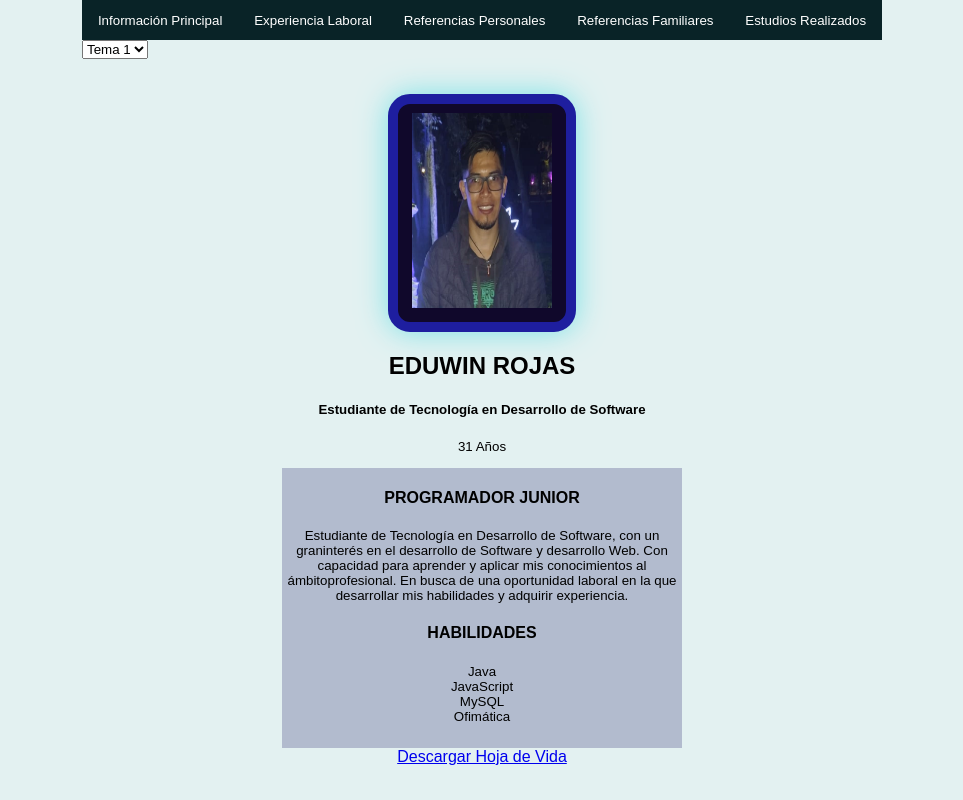
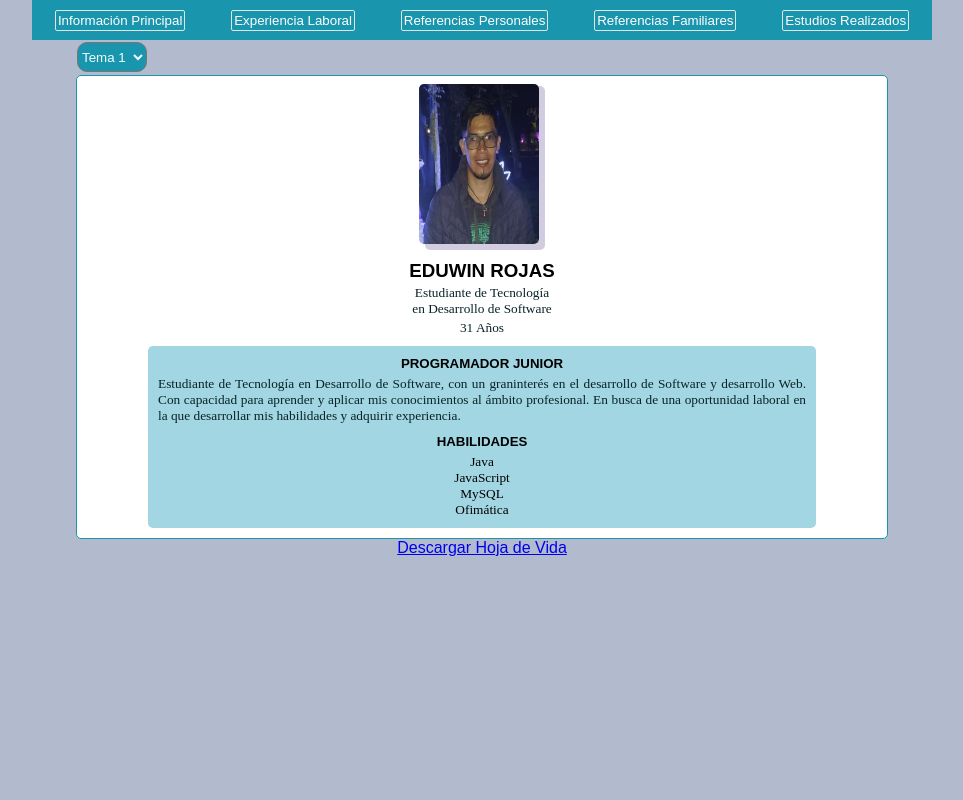
Before and after one commit to enrojass04/Cantera1-Sofka-HTML-CSS-JS, a plain HTML site: page index.html in a window 1280 px wide. Shown: the whole page, without its empty margins (158-1121 px from the left). Drawn offline with Linux system fonts and the light colour scheme.

Commit message:
version2

```diff
--- a/estilo.css
+++ b/estilo.css
@@ -1,64 +1,51 @@
-.body {
-    font-family: Arial, Helvetica, sans-serif;
-    background: #e3f1f1;
-    width: 100%;
-    max-width: 800px;
-    margin: auto;
-    height: 600px;
-}
-
-.estilo{
-    background-color: #b2bbce;
-    max-width: 600px;
-    margin: 0 auto;
-    height: 280px;
-}
-
-.estilo1{
-    background-color: blue;
-}
-
-.estilo2{
-    background-color: #facfad;
+* {
+    margin: 0;
+    padding: 0;
 }
 
 body {
     font-family: Arial, Helvetica, sans-serif;
-    background: #e3f1f1;
-    width: 100%;
-    max-width: 800px;
+    background: #b2bbce;
+    width: 900px;
+    max-width: 90%;
     margin: auto;
     height: 600px;
+    max-width: 90%;
 }
 
 main {
-    padding-top: 35px;
+    background-color: white;
     display: flex;
     flex-direction: column;
     align-items: center;
     text-align: center;
-    max-width: 400px;
     margin: 0 auto;
-    max-height: 750px;
+    max-width: 90%;
+    max-height: 95%;
+    justify-content: center;
+    margin-top: 3px;
+    border: 1px solid #1995AD;
+    border-radius: 5px;
+}
+
+footer a {
+    display: flex;
+    justify-content: space-around;
 
 }
 
 p {
     font-size: smaller;
-}
-
-footer {
-    align-items: center;
-    text-align: center;
+    color: #092327;
+    font-family: 'Times New Roman';
 }
 
 .nav {
     list-style: none;
     padding: 0;
-    background: #092327;
+    background: #1995AD;
     width: 100%;
     height: 40px;
-    /* max-width: 800px; */
     margin: auto;
     font-size: smaller;
     display: flex;
@@ -66,7 +53,122 @@ footer {
     align-items: center;
 }
 
-#content {
+.nav li a {
+    text-decoration: none;
+    color: white;
+    padding: 2px;
+    display: block;
+    border: 1px solid #dfe6e0;
+    border-radius: 2px;
+}
+
+.nav li a:active {
+    color: black;
+}
+
+.nav li a:hover {
+    background:#808080;
+}
+
+.nav li {
+    display: inline-block;
+    text-align: center;
+}
+
+.foto {
+    border: 10px #20cf43;
+    border-radius: 5px;
+    margin-top: 10px;
+    padding-top: 4px;
+    float: left;
+    background-color: #d2cce1;
+    margin: 10px 0 0 5px
+}
+
+.foto img {
+    border-radius: 5px;
+    display:block;
+    position:relative;
+    background-color:#fff;
+    margin:-6px 6px 6px -6px
+  }
+
+.informacion {
+    /* background-color: #b2bbce; */
+    border-radius: 5px;
+    margin-top: 10px;
+    width: 80%;
+}
+
+.informacion p {
+    margin-top: 3px;
+}
+
+.datos p {
+    margin-top: 5px;
+    text-align: justify;
+}
+
+.datos p {
+    text-align: justify;
+}
+
+.habilidades {
+    margin-top: 10px;
+}
+
+.habilidades p {
+    margin-top: 5px;
+}
+
+.habilidades ul {
+    margin-top: 5px;
+    padding: auto;
+    list-style-type: none;
+    font-size: smaller;
+    padding-left: 0px;
+    font-family: 'Times New Roman';
+}
+
+#tema2 {
+    background-color: #A1D6E2;
+    border-radius: 5px;
+    margin-top: 10px;
+    margin-bottom: 10px;
+    padding-left: 10px;
+    padding-right: 10px;
+    padding-bottom: 10px;
+    width: 80%;
+}
+
+#tema2 h5, h4{
+    margin-top: 10px;
+}
+
+
+
+#fondo {
+    background-color: #1995AD;
+    color: azure;
+    border-radius: 10px;
+    width: 70px;
+    height: 30px;
+    margin-top: 2px;
+    margin-left: 5%;
+}
+
+/* .perfil {
+    background-color: #b2bbce;
+    border-radius: 5px;
+    margin-top: 10px;
+    margin-bottom: 5px;
+    padding-left: 10px;
+    padding-right: 10px;
+    width: 80%;
+} */
+
+
+/* #content {
     column-count:2;
     background: white;
     border-radius: 10px;
@@ -79,43 +181,28 @@ footer {
     margin-left: 10px;
     margin-right: 10px;
     text-align:justify;
+} */
+
+
+
+
+/* .nuevoEstilo1 {
+    background-color: rgb(30, 26, 26);
+    color: white;
 }
 
-.nav li a {
-    text-decoration: none;
+.nuevoEstilo1 .principal {
+    background-color:black;
+    box-shadow: 4px 6px 8px rgb(253, 253, 253);
+    font-weight: 600;
+    text-shadow: 1px 1px 8px rgb(255, 255, 255);
     color: white;
-    padding: 2px;
-    display: block;
 }
 
-.nav li {
-    display: inline-block;
-    text-align: center;
-}
-
-.nav li a:hover {
-    background: #ef8354;
-}
-
-.skills {
-    list-style-type: none;
-    font-size: smaller;
-    padding-left: 0px;
-}
-
-.task {
-    list-style-type: none;
-    padding: 0;
-    font-size: smaller;
-}
-
-#foto {
-    text-align: center;
-    width: 150px;
-    height: 200px;
-    border: 10px solid rgb(30, 30, 159);
-    border-radius: 22px;
-    background-color: #10082b;
-    padding: 9px;
-    box-shadow: 0px 0px 30px rgb(123, 226, 230);
-}
+.nuevoEstilo2 .principal {
+    background-color:rgb(222, 25, 25);
+    box-shadow: 4px 6px 8px rgb(253, 253, 253);
+    font-weight: 600;
+    text-shadow: 1px 1px 8px rgb(255, 255, 255);
+    color: white;
+} */
--- a/index.html
+++ b/index.html
@@ -23,37 +23,38 @@
 <body id="body" onload="cargarColor()">
 
     <select name="fondo" id="fondo" onchange="cambiarFondo(this)">
-        <option value="#d4d4d4">Tema 1</option>
-        <option value="#1ABC9C">Tema 2</option>
-        <option value="#facfad">Tema 3</option>
+        <option value="#A1D6E2">Tema 1</option>
+        <option value="#BCBABE">Tema 2</option>
+        <option value="#F1F1F2">Tema 3</option>
     </select>
 
     <main>
-        <section id="foto">
-            <img src="imagen.png" alt="Foto" width="140" height="195">
+        <section class="foto">
+            <img src="imagen.png" alt="Foto" width="120" height="160">
         </section>
-        <section>
-            <h1>EDUWIN ROJAS</h1>
-            <h5>Estudiante de Tecnología en Desarrollo de Software</h5>
+
+        <section class="informacion">
+            <h3>EDUWIN ROJAS</h3>
+            <p>Estudiante de Tecnología <br>
+            en Desarrollo de Software</p>
             <p>31 Años</p>
         </section>
 
-        <section class="estilo">
+        <section id="tema2" class="perfil">
             <section>
-                <article>
-                    <h4>PROGRAMADOR JUNIOR</h4>
-                    <p id="par1">Estudiante de Tecnología en Desarrollo de Software, con un graninterés en el desarrollo
-                        de
-                        Software y
-                        desarrollo Web. Con capacidad para aprender y aplicar mis conocimientos al ámbitoprofesional. En
-                        busca de una oportunidad laboral en la que desarrollar mis habilidades y adquirir experiencia.
+                <article class="datos">
+                    <h5>PROGRAMADOR JUNIOR</h5>
+                    <p>Estudiante de Tecnología en Desarrollo de Software, con un graninterés en el desarrollo
+                        de Software y desarrollo Web. Con capacidad para aprender y aplicar mis conocimientos
+                        al ámbito profesional. En busca de una oportunidad laboral en la que desarrollar mis
+                        habilidades y adquirir experiencia.
                     </p>
                 </article>
             </section>
             <section>
-                <article>
-                    <h4>HABILIDADES</h4>
-                    <ul class="skills">
+                <article class="habilidades">
+                    <h5>HABILIDADES</h5>
+                    <ul>
                         <li> Java </li>
                         <li> JavaScript </li>
                         <li> MySQL </li>
--- a/js/index.js
+++ b/js/index.js
@@ -1,22 +1,35 @@
-const parrafo1 = document.querySelector("#par1");
-console.log(parrafo1);
-
-
-const cambiarColor = (id) => {
-    let element = document.querySelector(`.${id}`);
-    element.classList.add("estilo2");
-}
-
 const cambiarFondo = (id) => {
     let element = document.getElementById("body");
     element.style.backgroundColor = id.value;
     localStorage.setItem('color', id.value);
+
+    /* let element2 = document.getElementById("tema1");
+    element2.style.backgroundColor = id.value;
+    localStorage.setItem('color', id.value); */
+
+    let element3 = document.getElementById("tema2");
+    element3.style.backgroundColor = id.value;
+    localStorage.setItem('color', id.value);
 }
 
+
+
 const cargarColor = () => {
-    const color = localStorage.getItem("color");
-    if (color) {
+    const color1 = localStorage.getItem("color");
+    if (color1) {
         let element = document.getElementById("body");
-        element.style.backgroundColor = color;
+        element.style.backgroundColor = color1;
     }
+
+    const color3 = localStorage.getItem("color");
+    if (color3) {
+        let element3 = document.getElementById("tema2");
+        element3.style.backgroundColor = color3;
+    }
+
+    /* const color2 = localStorage.getItem("color");
+    if (color2) {
+        let element2 = document.getElementById("tema1");
+        element2.style.backgroundColor = color1;
+    } */
 }
```
Also changed, not shown: estudios.html (+3 -3 lines), experiencia.html (+8 -8 lines), familiares.html (+2 -2 lines), personales.html (+2 -2 lines), prueba.js (deleted, +0 -17 lines).
